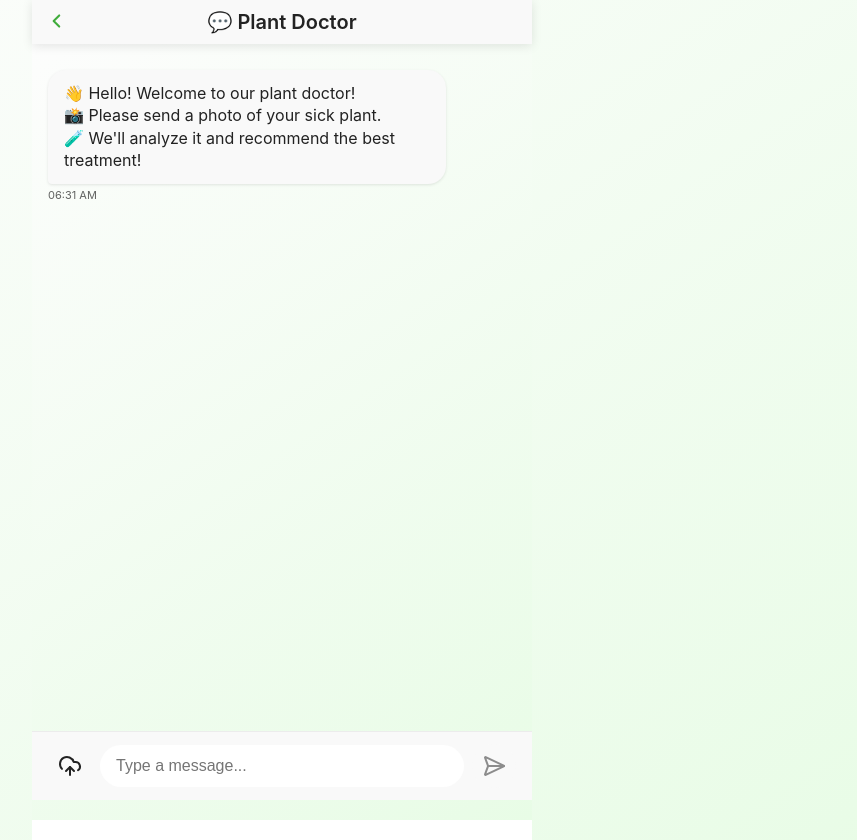
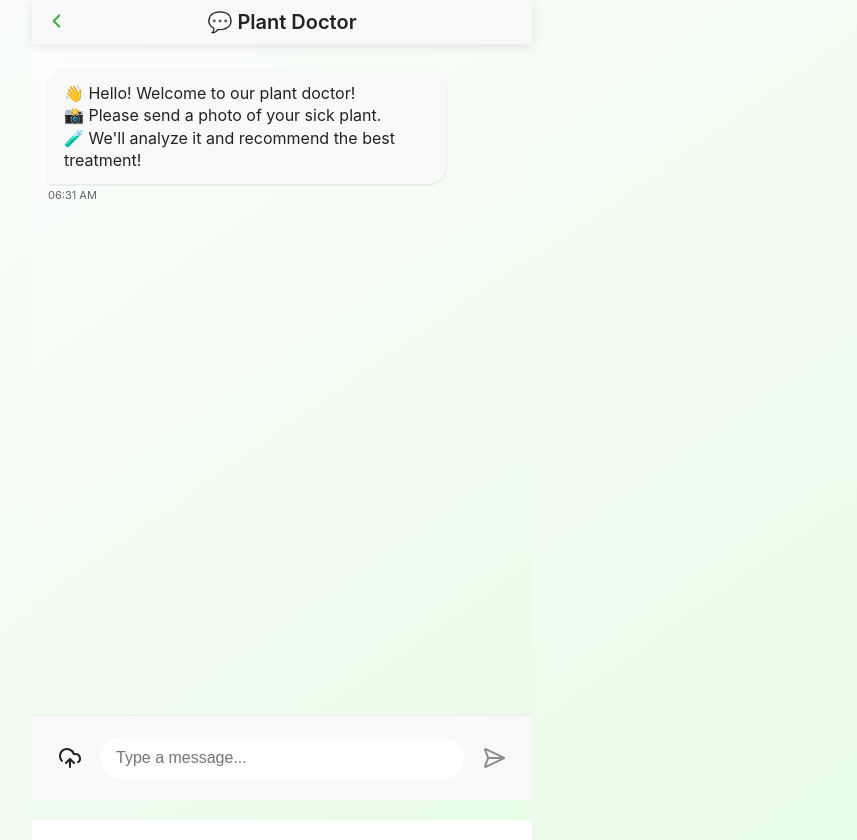
Before and after one commit to IfodaAI/ifoda-market-webapp, a Vue app: page /chat in a window 1280 px wide. Shown: the whole page, without its empty margins (358-1215 px from the left). Built offline with nearby package versions, Linux system fonts and the light colour scheme.

Commit message:
fix chat inp

```diff
--- a/src/styles/chat.css
+++ b/src/styles/chat.css
@@ -134,7 +134,7 @@
   max-width: 500px;
   width: 100%;
   display: flex;
-  padding: 12px 16px;
+  padding: 20px 16px;
   background: var(--card-bg);
   align-items: center;
   gap: 8px;
```
